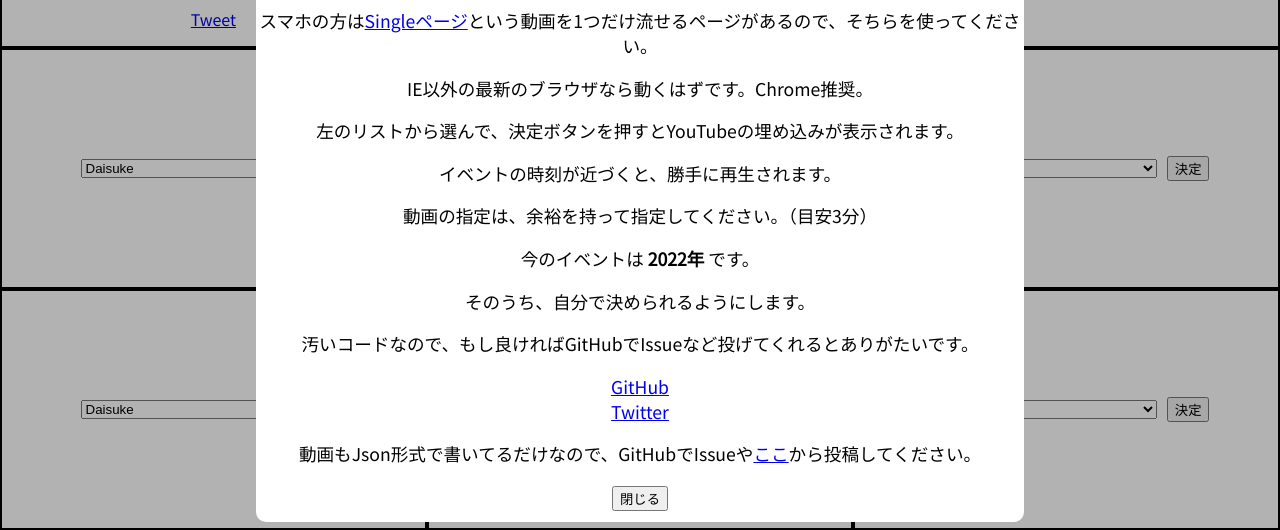
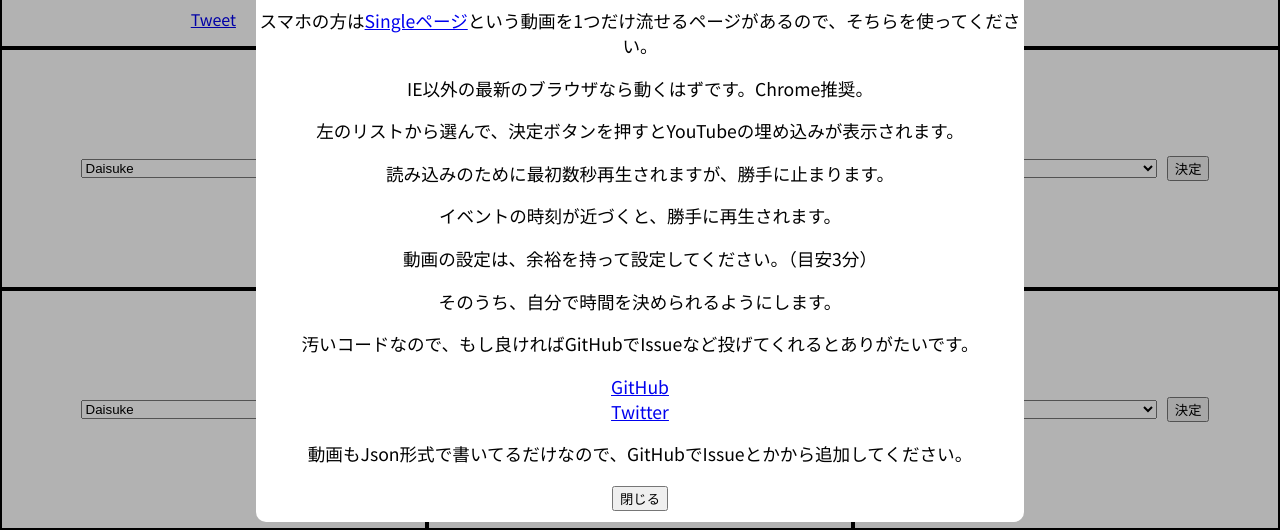
Before and after one commit to kabo2468/justimetube, a plain HTML site: page index.html in a window 1280 px wide. Shown: the part 238-768 px from the top of the page. Drawn offline with nearby package versions, Linux system fonts and the light colour scheme.

Commit message:
文章変えた

```diff
--- a/index.html
+++ b/index.html
@@ -19,15 +19,15 @@
         <p>スマホの方は<a href="single/">Singleページ</a>という動画を1つだけ流せるページがあるので、そちらを使ってください。</p>
         <p>IE以外の最新のブラウザなら動くはずです。Chrome推奨。</p>
         <p>左のリストから選んで、決定ボタンを押すとYouTubeの埋め込みが表示されます。</p>
+        <p>読み込みのために最初数秒再生されますが、勝手に止まります。</p>
         <p>イベントの時刻が近づくと、勝手に再生されます。</p>
-        <p>動画の指定は、余裕を持って指定してください。（目安3分）</p>
-        <p>今のイベントは <span class="event-name"></span> です。</p>
-        <p>そのうち、自分で決められるようにします。</p>
+        <p>動画の設定は、余裕を持って設定してください。（目安3分）</p>
+        <p>そのうち、自分で時間を決められるようにします。</p>
         <p>汚いコードなので、もし良ければGitHubでIssueなど投げてくれるとありがたいです。</p>
         <p><a href="https://github.com/kabo2468/justimetube" target="_blank">GitHub</a><br><a href="https://twitter.com/kabo2468y"
                 target="_blank">Twitter</a>
         </p>
-        <p>動画もJson形式で書いてるだけなので、GitHubでIssueや<a href="https://goo.gl/forms/NAjjdg4yGfNV1Q5G3" target="_blank">ここ</a>から投稿してください。</p>
+        <p>動画もJson形式で書いてるだけなので、GitHubでIssueとかから追加してください。</p>
         <button id="popup-close">閉じる</button>
     </div>
     <div id="container">
```
